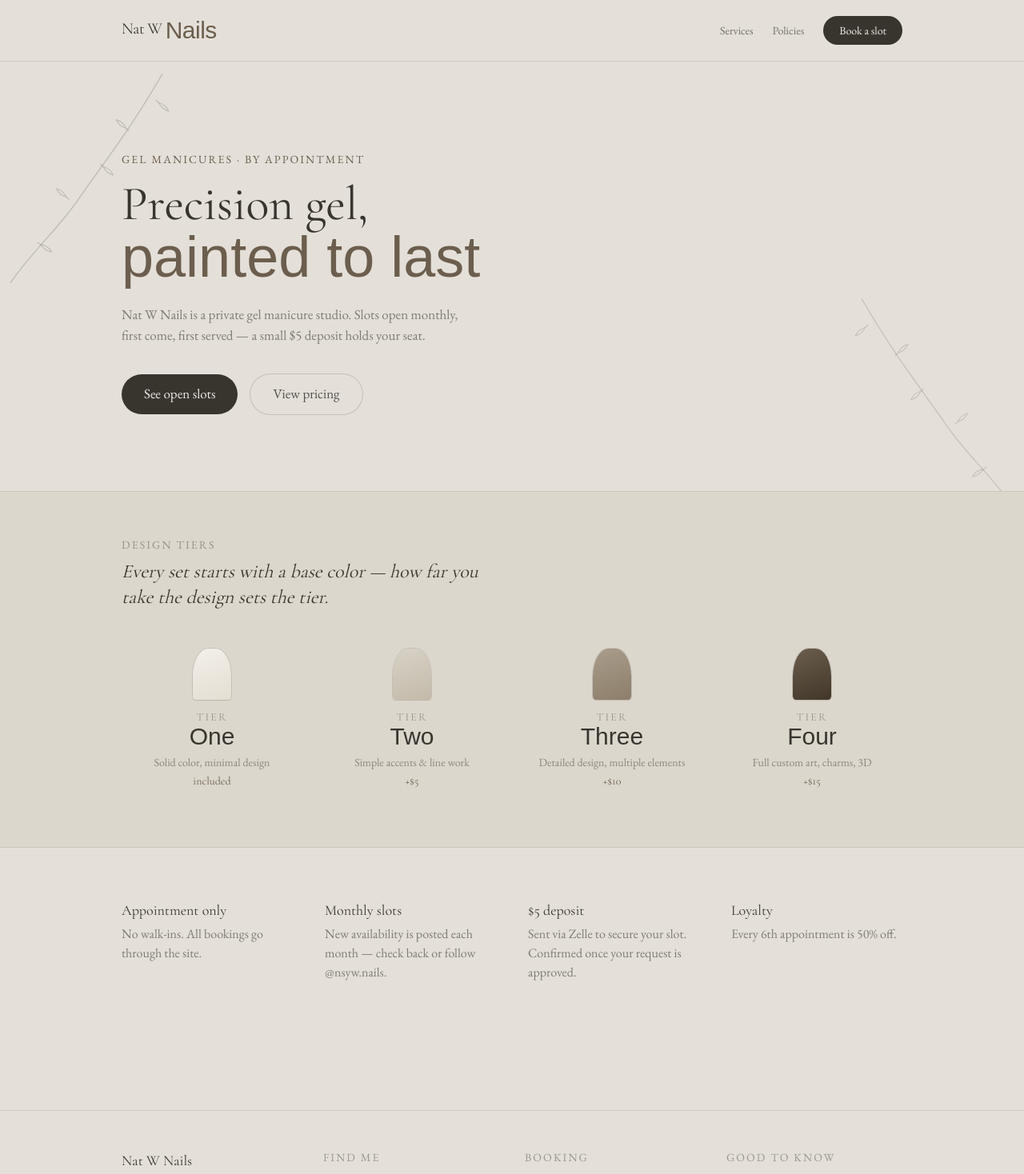
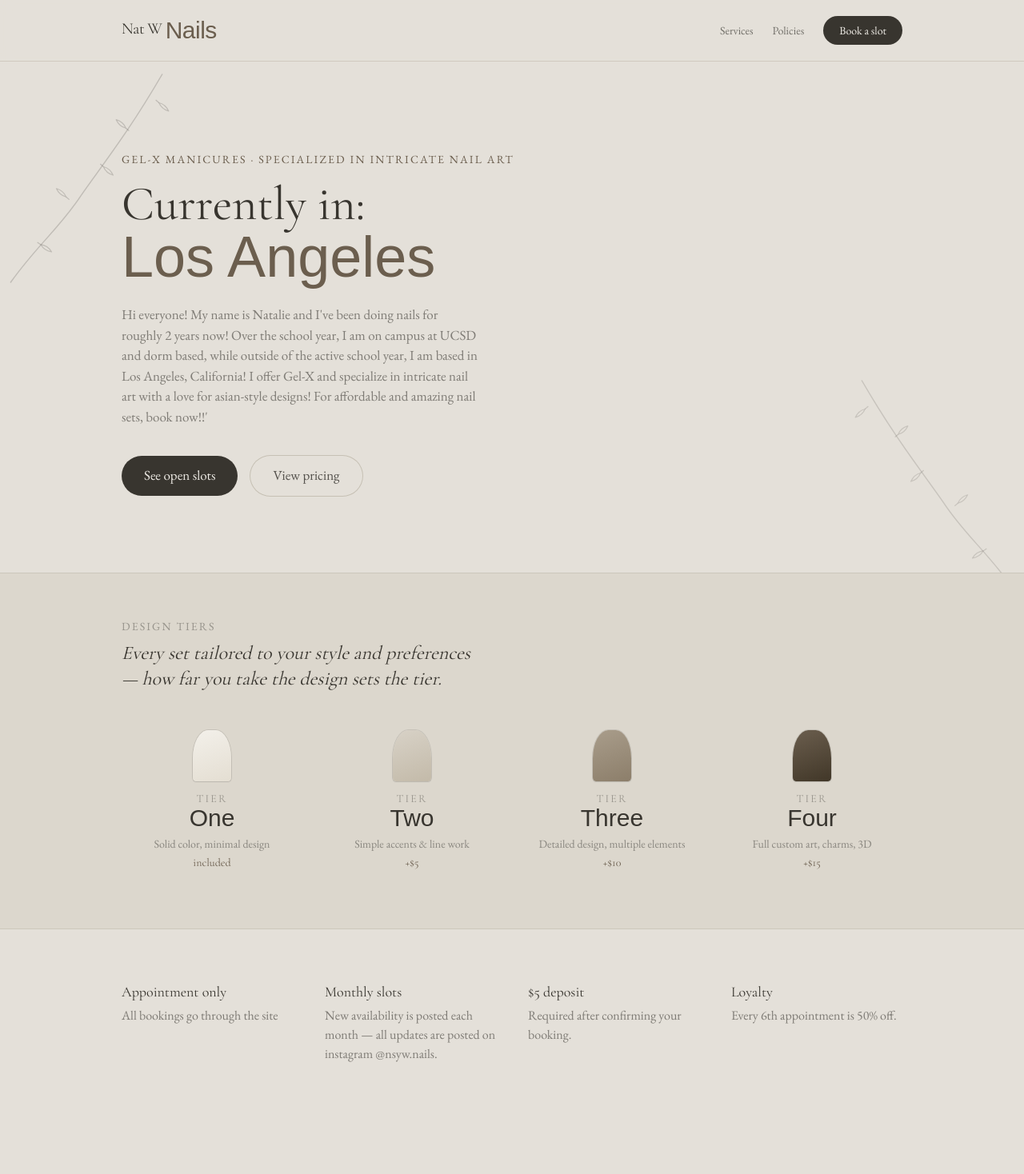
Before and after one commit to nata1iewu/nsyw.nails, a Next.js app: page / in a window 1280 px wide. Shown: the top 1468 px of the page at 80% size. Built offline with nearby package versions, Linux system fonts and the light colour scheme; a web font is replaced by a local one.

Commit message:
changing words

```diff
--- a/app/layout.js
+++ b/app/layout.js
@@ -24,9 +24,9 @@ const body = EB_Garamond({
 });
 
 export const metadata = {
-  title: "Nat W Nails — Gel Manicures",
+  title: "nsyw.nails — your UCSD nail tech",
   description:
-    "Gel manicures with precision. Book a slot with Nat W Nails — @nsyw.nails.",
+    "Gel-X manicures with a specialization in intricate art, based on campus at UCSD and in Los Angeles, California outside of the active school year! Book with me now! — @nsyw.nails.",
 };
 
 export default function RootLayout({ children }) {
--- a/app/page.js
+++ b/app/page.js
@@ -20,16 +20,17 @@ export default function Home() {
           />
           <div className="relative mx-auto max-w-5xl px-6 pt-20 pb-16 sm:pt-28 sm:pb-24">
             <p className="text-sm uppercase tracking-[0.15em] text-umber mb-4">
-              Gel manicures · by appointment
+              Gel-X Manicures · Specialized in intricate nail art
             </p>
             <h1 className="font-display text-5xl sm:text-6xl leading-[1.05] text-inkDeep max-w-2xl">
-              Precision gel,
+              Currently in:
               <br />
-              <span className="font-script text-6xl sm:text-7xl text-umber">painted to last</span>
+              <span className="font-script text-6xl sm:text-7xl text-umber">Los Angeles</span>
             </h1>
             <p className="mt-6 max-w-md text-ink/70 font-body">
-              Nat W Nails is a private gel manicure studio. Slots open monthly, first come,
-              first served — a small $5 deposit holds your seat.
+              Hi everyone! My name is Natalie and I've been doing nails for roughly 2 years now!
+              Over the school year, I am on campus at UCSD and dorm based, while outside of the active school year, I am based in Los Angeles, California!
+              I offer Gel-X and specialize in intricate nail art with a love for asian-style designs! For affordable and amazing nail sets, book now!!'
             </p>
             <div className="mt-9 flex flex-wrap items-center gap-4">
               <Link
@@ -53,7 +54,7 @@ export default function Home() {
           <div className="mx-auto max-w-5xl px-6 py-14">
             <p className="text-sm uppercase tracking-[0.15em] text-ink/50 mb-2">Design tiers</p>
             <h2 className="font-display text-2xl italic text-inkDeep mb-8 max-w-md">
-              Every set starts with a base color — how far you take the design sets the tier.
+              Every set tailored to your style and preferences — how far you take the design sets the tier.
             </h2>
             <div className="grid grid-cols-2 gap-6 sm:grid-cols-4">
               {TIERS.map((tier) => (
@@ -67,18 +68,18 @@ export default function Home() {
         <section className="mx-auto max-w-5xl px-6 py-16 grid gap-10 sm:grid-cols-4">
           <div>
             <p className="font-display text-lg text-inkDeep mb-1">Appointment only</p>
-            <p className="text-base text-ink/70">No walk-ins. All bookings go through the site.</p>
+            <p className="text-base text-ink/70">All bookings go through the site</p>
           </div>
           <div>
             <p className="font-display text-lg text-inkDeep mb-1">Monthly slots</p>
             <p className="text-base text-ink/70">
-              New availability is posted each month — check back or follow @nsyw.nails.
+              New availability is posted each month — all updates are posted on instagram @nsyw.nails.
             </p>
           </div>
           <div>
             <p className="font-display text-lg text-inkDeep mb-1">$5 deposit</p>
             <p className="text-base text-ink/70">
-              Sent via Zelle to secure your slot. Confirmed once your request is approved.
+              Required after confirming your booking.
             </p>
           </div>
           <div>
--- a/app/policies/page.js
+++ b/app/policies/page.js
@@ -32,14 +32,8 @@ export default function Policies() {
         <section className="mb-10">
           <p className="text-ink/80 leading-relaxed">
             I <span className="font-medium text-inkDeep">no longer do foreign soak-offs or
-            removals</span> — removals are for returning clients only, on sets I originally
-            did. So please try to have your previous set removed before coming (unless I did
+              removals</span> So please try to have your previous set removed before coming (unless I did
             your previous set).
-          </p>
-          <p className="mt-3 text-ink/80 leading-relaxed">
-            Appointments typically run 2 hours. If yours includes a removal, I'll usually
-            extend it to 3 hours or book it as the last appointment of the day, so it doesn't
-            run into anyone else's slot.
           </p>
         </section>
 
```
Also changed, not shown: 2 other files (tests, documents, lock files or other folders).
